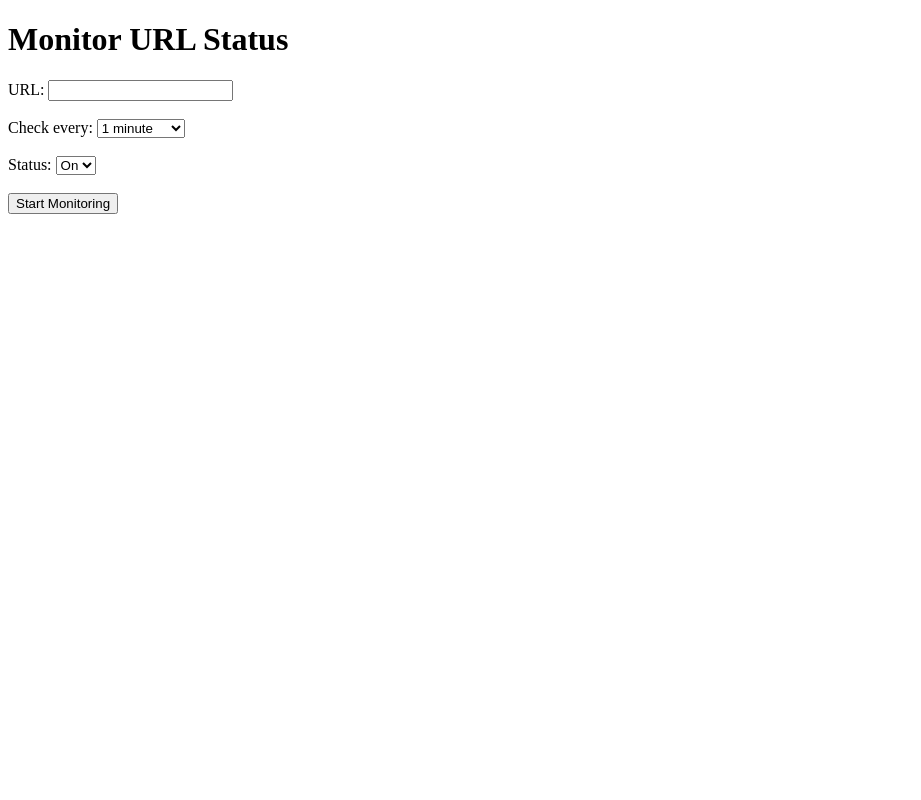
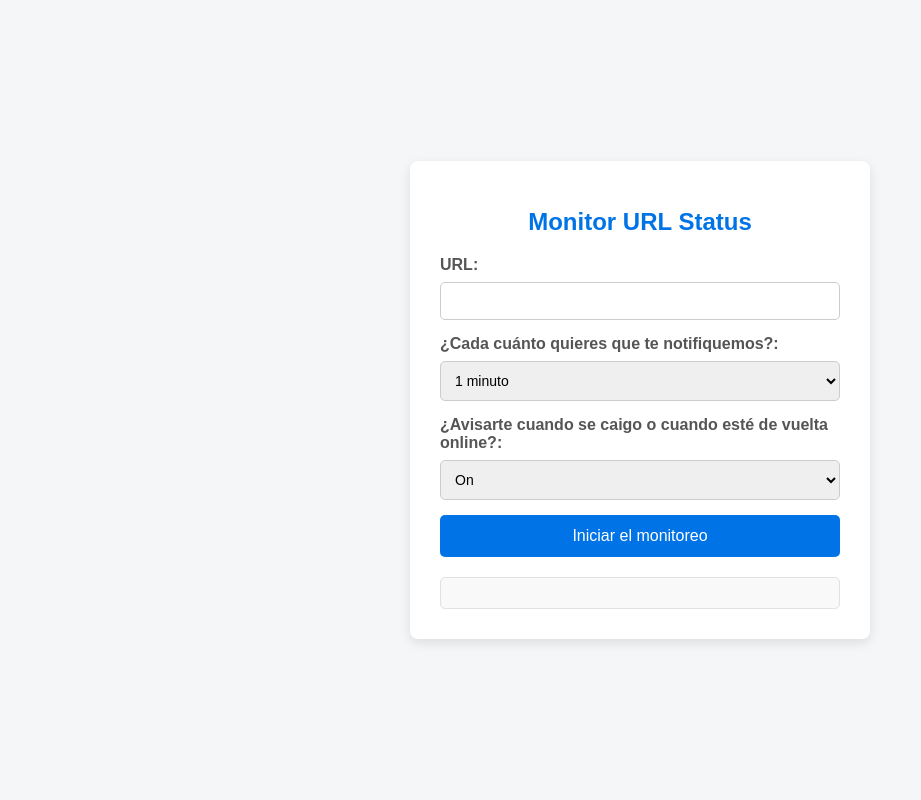
Before and after one commit to hdballestan/ArquiCloudsWs, a FastAPI app: page / in a window 1280 px wide. Shown: the whole page, without its empty margins (0-921 px from the left). Run offline with FastAPI, Linux system fonts and the light colour scheme.

Commit message:
middle commit to bring the documentation

```diff
--- a/requirements.txt
+++ b/requirements.txt
@@ -1,5 +1,6 @@
 annotated-types==0.7.0
 anyio==4.4.0
+beautifulsoup4==4.12.3
 boto3==1.34.151
 botocore==1.34.151
 certifi==2024.7.4
@@ -10,6 +11,7 @@ email_validator==2.2.0
 exceptiongroup==1.2.2
 fastapi==0.111.1
 fastapi-cli==0.0.4
+google_search_results==2.4.2
 h11==0.14.0
 httpcore==1.0.5
 httptools==0.6.1
@@ -31,9 +33,11 @@ PyYAML==6.0.1
 requests==2.32.3
 rich==13.7.1
 s3transfer==0.10.2
+serpapi==0.1.5
 shellingham==1.5.4
 six==1.16.0
 sniffio==1.3.1
+soupsieve==2.6
 starlette==0.37.2
 typer==0.12.3
 typing_extensions==4.12.2
--- a/templates/form.html
+++ b/templates/form.html
@@ -1,32 +1,105 @@
 <!DOCTYPE html>
 <html>
 <head>
-    <title>URL Status Monitor</title>
+    <title>Avísame</title>
+    <style>
+        body {
+            font-family: 'Arial', sans-serif;
+            background-color: #f4f6f8;
+            color: #333;
+            display: flex;
+            justify-content: center;
+            align-items: center;
+            height: 100vh;
+            margin: 0;
+        }
+
+        .container {
+            background-color: #fff;
+            padding: 30px;
+            border-radius: 8px;
+            box-shadow: 0 4px 12px rgba(0, 0, 0, 0.1);
+            text-align: center;
+            width: 400px;
+        }
+
+        h1 {
+            font-size: 24px;
+            margin-bottom: 20px;
+            color: #0073e6;
+        }
+
+        label {
+            font-weight: bold;
+            margin-bottom: 8px;
+            display: block;
+            text-align: left;
+            color: #555;
+        }
+
+        input[type="text"],
+        select {
+            width: 100%;
+            padding: 10px;
+            margin-bottom: 15px;
+            border: 1px solid #ccc;
+            border-radius: 5px;
+            box-sizing: border-box;
+            font-size: 14px;
+        }
+
+        input[type="submit"] {
+            background-color: #0073e6;
+            color: white;
+            border: none;
+            padding: 12px 20px;
+            border-radius: 5px;
+            cursor: pointer;
+            font-size: 16px;
+            width: 100%;
+        }
+
+        input[type="submit"]:hover {
+            background-color: #005bb5;
+        }
+
+        #result {
+            margin-top: 20px;
+            text-align: left;
+            word-wrap: break-word;
+            background-color: #f9f9f9;
+            padding: 15px;
+            border-radius: 5px;
+            border: 1px solid #e1e1e1;
+        }
+    </style>
 </head>
 <body>
+    <div class="container">
         <h1>Monitor URL Status</h1>
         <form id="url-form">
             <label for="url">URL:</label>
-        <input type="text" id="url" name="url" required><br><br>
+            <input type="text" id="url" name="url" required>
 
-        <label for="time">Check every:</label>
+            <label for="time">¿Cada cuánto quieres que te notifiquemos?:</label>
             <select id="time" name="time">
-            <option value="60">1 minute</option>
-            <option value="300">5 minutes</option>
-            <option value="1800">30 minutes</option>
-            <option value="3600">1 hour</option>
-        </select><br><br>
+                <option value="60">1 minuto</option>
+                <option value="300">5 minutos</option>
+                <option value="1800">30 minutos</option>
+                <option value="3600">1 hora</option>
+            </select>
 
-        <label for="status">Status:</label>
+            <label for="status">¿Avisarte cuando se caigo o cuando esté de vuelta online?:</label>
             <select id="status" name="status">
                 <option value="on">On</option>
                 <option value="off">Off</option>
-        </select><br><br>
+            </select>
 
-        <input type="submit" value="Start Monitoring">
+            <input type="submit" value="Iniciar el monitoreo">
         </form>
 
         <div id="result"></div>
+    </div>
 
     <script>
         document.getElementById('url-form').addEventListener('submit', async function(event) {
```
Lines whose indentation alone changed are shown as unchanged.
